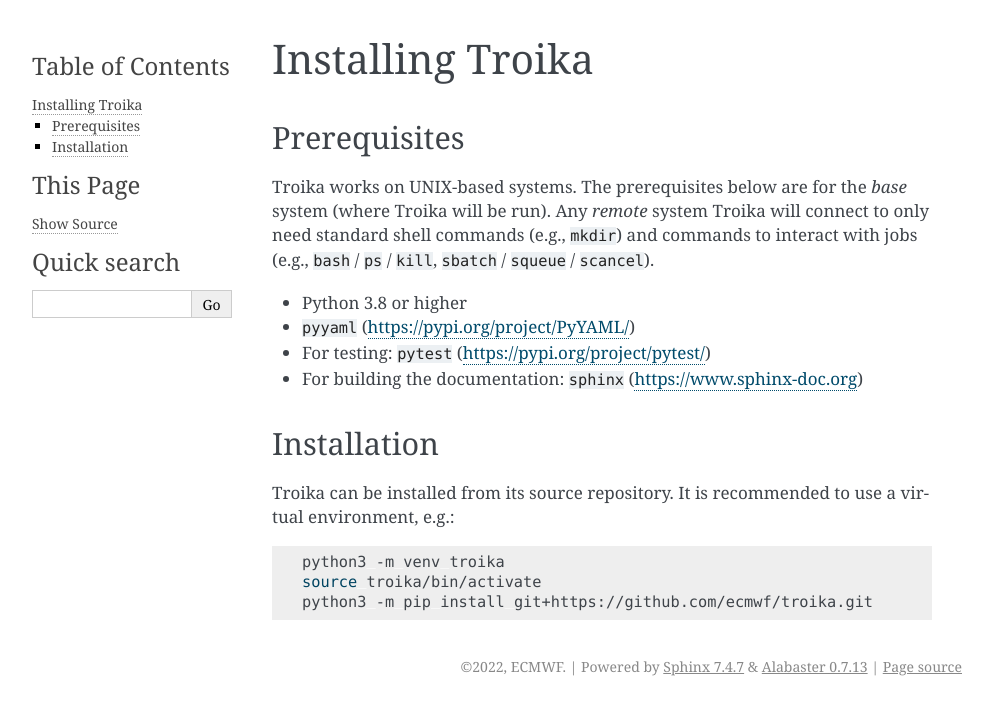
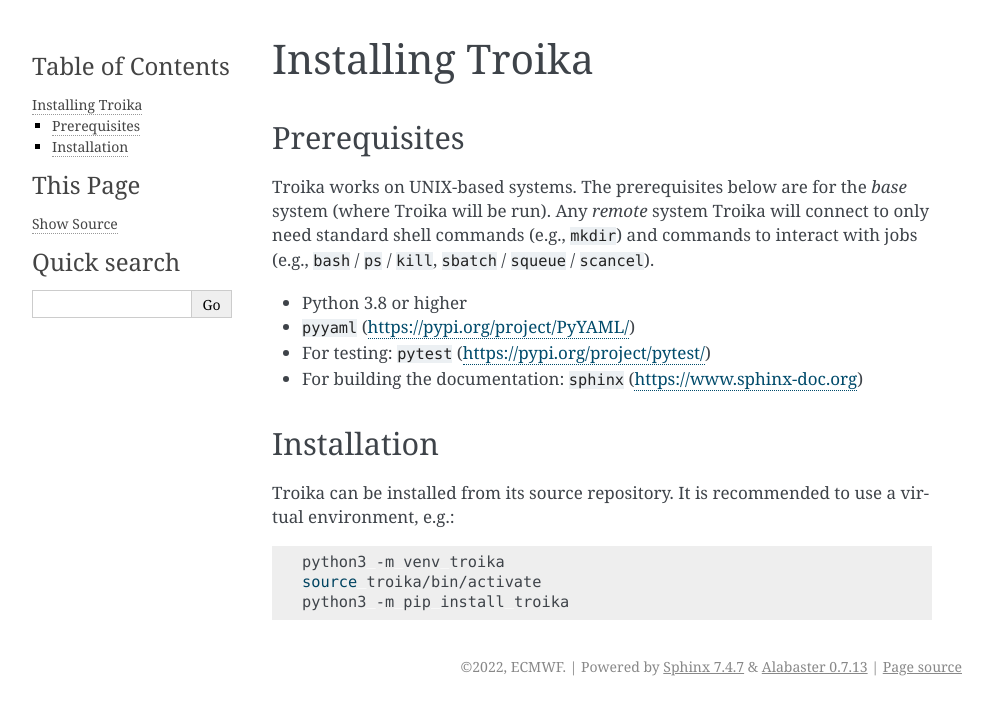
Before and after one commit to ecmwf/troika, a Sphinx documentation site: the page built from docs/getting_started/install.rst, in a window 1280 px wide. Shown: the top 715 px of the page, without its empty margins (148-1141 px from the left). Built offline with Sphinx 7.4.7, drawn with Linux system fonts in a browser that asks for light colours.

Commit message:
Change install instructions to use PyPI

```diff
--- a/docs/getting_started/install.rst
+++ b/docs/getting_started/install.rst
@@ -26,4 +26,4 @@
 
    python3 -m venv troika
    source troika/bin/activate
-   python3 -m pip install git+https://github.com/ecmwf/troika.git
+   python3 -m pip install troika
```
Also changed, not shown: README.md (+1 -1 lines).
